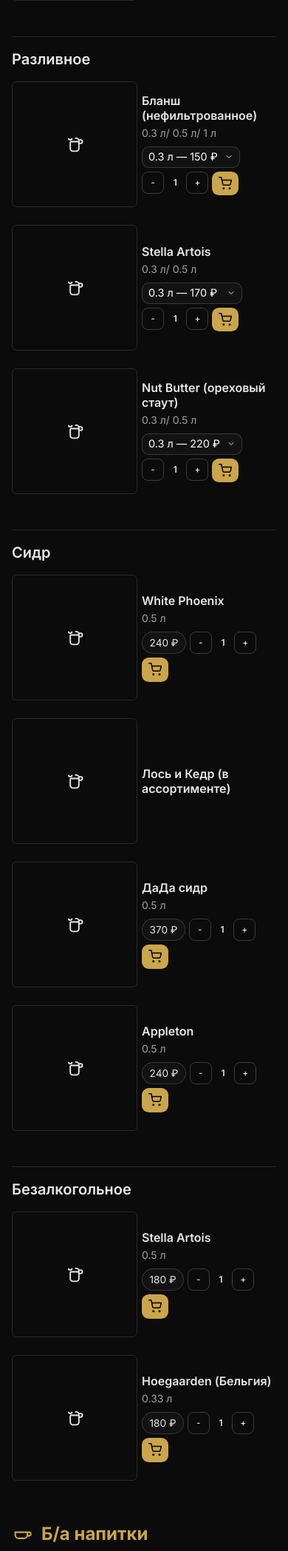
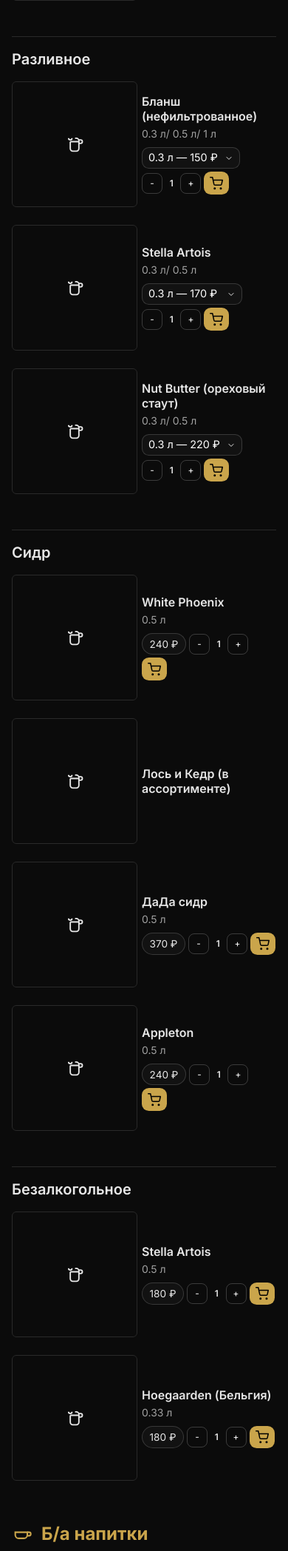
Before and after one commit to Alex71711/pubsite, a Flask app: page /menu in a window 390 px wide. Shown: the part 746-2843 px from the top of the page at 74% size. Run offline with Flask 3, Linux system fonts and the light colour scheme; some libraries are stand-ins or nearby versions.

Commit message:
Уплотнить степпер и кнопку корзины на мобильном

```diff
--- a/templates/menu.html
+++ b/templates/menu.html
@@ -27,9 +27,9 @@
   [data-subsection]{ scroll-margin-top: calc(var(--header-h) + var(--menu-topnav-h, 0px) + 24px); }
   /* для формы корзины */
   .qty{ width:3.75rem }
-  .qty-stepper{ display:none; }
-  .qty-stepper button{ width:30px; height:30px; border:1px solid rgba(255,255,255,.2); border-radius:8px; display:inline-flex; align-items:center; justify-content:center; color:#fff; }
-  .qty-stepper .step-val{ min-width:24px; text-align:center; font-weight:600; }
+  .qty-stepper{ display:none; gap:.18rem; }
+  .qty-stepper button{ width:28px; height:28px; border:1px solid rgba(255,255,255,.2); border-radius:8px; display:inline-flex; align-items:center; justify-content:center; color:#fff; }
+  .qty-stepper .step-val{ min-width:20px; text-align:center; font-weight:600; }
 
   /* ====== Стиль селектов (варианты блюда) ====== */
   .select{ appearance:none; -webkit-appearance:none; -moz-appearance:none; background-color:rgba(255,255,255,.03); color:#fff; border:1px solid rgba(255,255,255,.16); border-radius:.6rem; padding:.45rem 2.2rem .45rem .6rem; line-height:1; white-space:nowrap; }
@@ -50,11 +50,11 @@
     article[data-item]{ grid-template-columns: 160px 1fr !important; align-items:center; }
     .thumb{ width:170px !important; height:170px !important; }
     .item-price{ display:none !important; }
-    .add-cart-form{ flex-wrap:wrap; gap:.3rem; align-items:flex-start; }
+    .add-cart-form{ flex-wrap:wrap; column-gap:.25rem; row-gap:.25rem; align-items:center; }
     .select{ max-width: 100%; width:100%; padding:.4rem 1.8rem .4rem .5rem; font-size:.9rem; }
     .qty{ width:3rem; padding:.35rem .4rem; display:none; }
-    .qty-stepper{ display:inline-flex; gap:.2rem; align-items:center; }
-    .btn-cart{ padding:.45rem .55rem; }
+    .qty-stepper{ display:inline-flex; gap:.14rem; align-items:center; flex:0 0 auto; }
+    .btn-cart{ padding:.4rem .5rem; flex:0 0 auto; }
   }
 </style>
 
```
